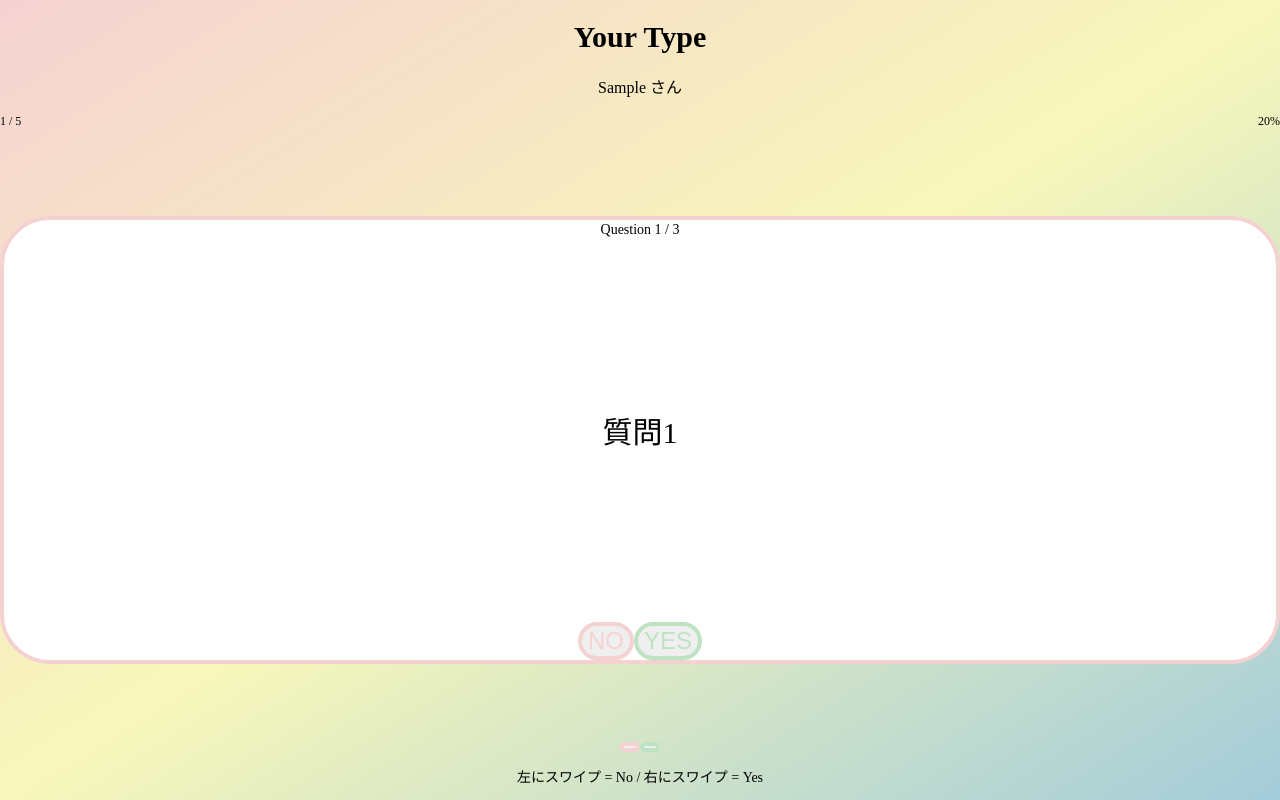
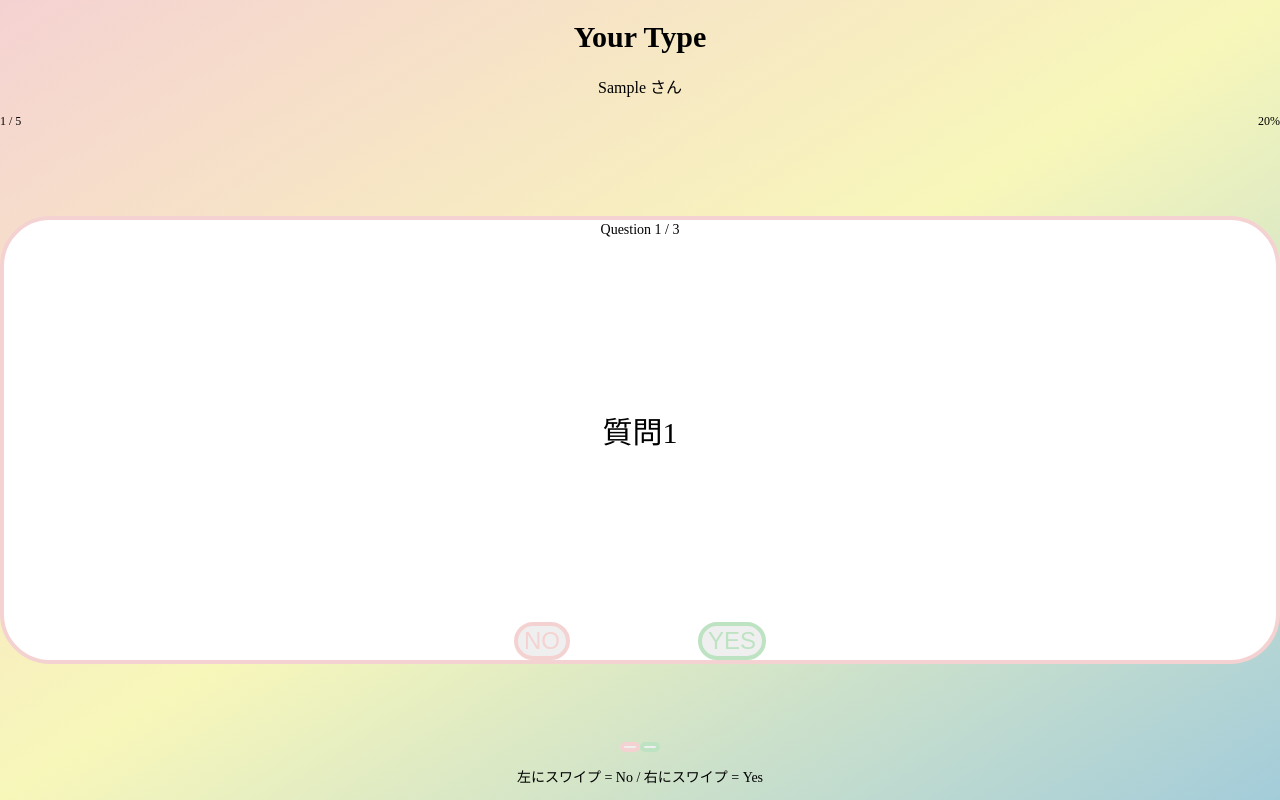
Before and after one commit to natsu0529/your_type_web, a Next.js app: page / in a window 1280 px wide. Both pictures are taken after typing "Sample" into the empty fields and a click on the button "診断をスタート ✨". Built offline with nearby package versions, Linux system fonts and the light colour scheme.

Commit message:
ボタンの位置

```diff
--- a/src/components/QuestionCard.tsx
+++ b/src/components/QuestionCard.tsx
@@ -118,7 +118,7 @@ export default function QuestionCard({
         </div>
 
         {/* ボタン */}
-        <div className="flex gap-12 justify-center mt-4">
+        <div className="flex justify-center mt-4" style={{ gap: '128px' }}>
           <button
             onClick={(e) => {
               e.stopPropagation();
```
